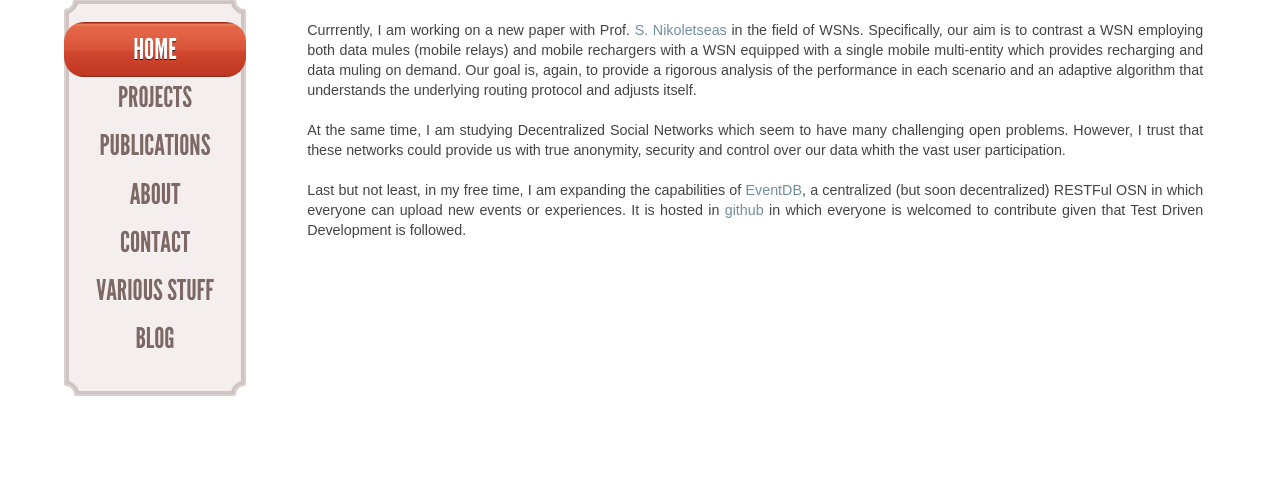
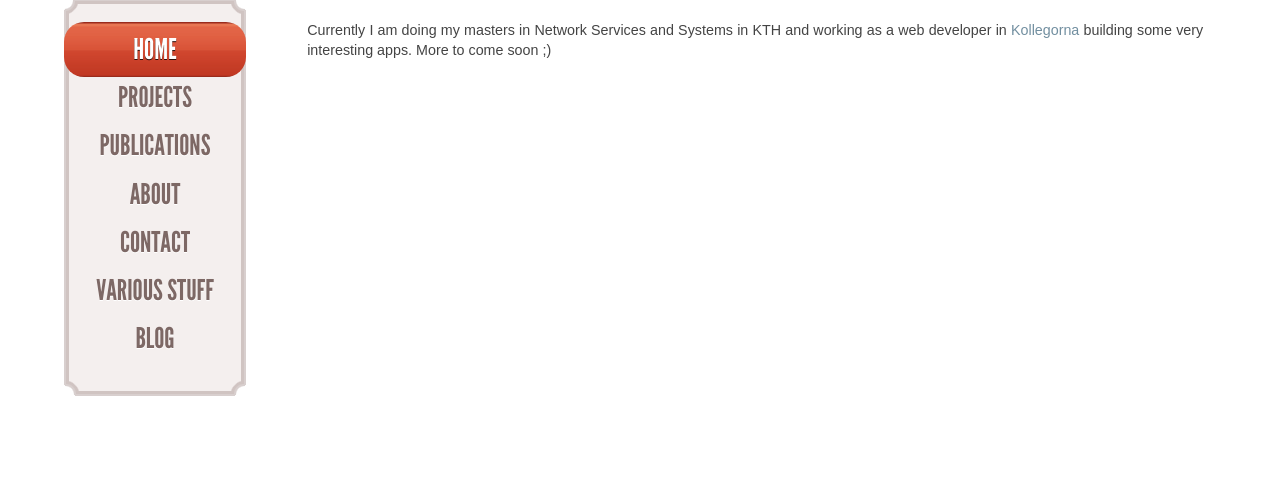
Before and after one commit to vasilakisfil/mySite, a PHP site: page / in a window 1280 px wide. Shown: the part 137-617 px from the top of the page. Run offline with PHP 8.4, Linux system fonts and the light colour scheme.

Commit message:
Update latest info

```diff
--- a/outputFs.php
+++ b/outputFs.php
@@ -82,34 +82,12 @@ function dispHomeContent()
 
       	<div class="clearfix says">
 
-		<p class="mcontent" >
-    Currrently, I am working on a new paper with Prof.
-    <a href="http://www.cti.gr/RD1/nikole/">S. Nikoletseas</a> in the field of WSNs.
-    Specifically, our aim is to contrast a WSN
-    employing both data mules (mobile relays) and mobile rechargers with a WSN
-    equipped with a single mobile multi-entity which provides recharging and data muling on
-    demand. Our goal is, again, to provide a rigorous analysis of the performance in each scenario
-    and an adaptive algorithm that understands the underlying routing protocol and adjusts itself.
-		</p>
+    <p class="mcontent" >
+      Currently I am doing my masters in Network Services and Systems in KTH and
+      working as a web developer in <a href="http:www.kollegorna.se">Kollegorna</a> building some very interesting apps.
+      More to come soon ;)
+    </p>
 
-
-		<p class="mcontent" >
-    At the same time, I am studying Decentralized Social Networks which seem to have many
-    challenging open problems. However, I trust that these networks could provide us with
-    true anonymity, security and control over our data whith the vast user participation.
-		</p>
-
-		<p class="mcontent" >
-		Last but not least, in my free time, I am expanding the capabilities of
-    <a href="https://eventdb.herokuapp.com/" title="EventDB site">EventDB</a>, a centralized
-    (but soon decentralized) RESTFul OSN in which everyone can upload new
-    events or experiences. It is hosted in
-    <a href="https://github.com/vasilakis/EventDB">github</a>
-    in which everyone is welcomed to contribute given that
-    Test Driven Development is followed.
-		</p>
-
-      </div>
 <br /><br /><br /><br /><br /><br />
     </section> <!--end section-->
 
```
Also changed, not shown: 1 other file.
